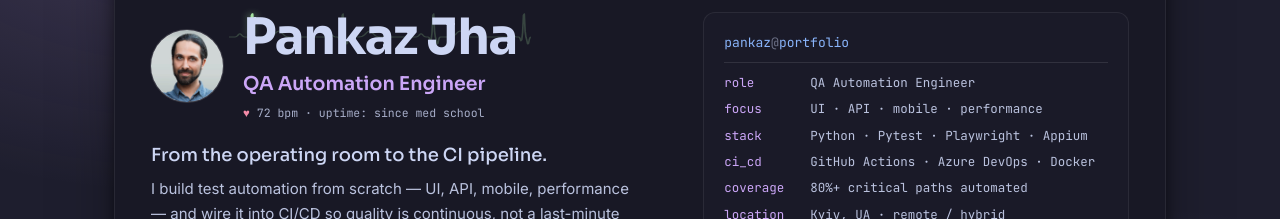
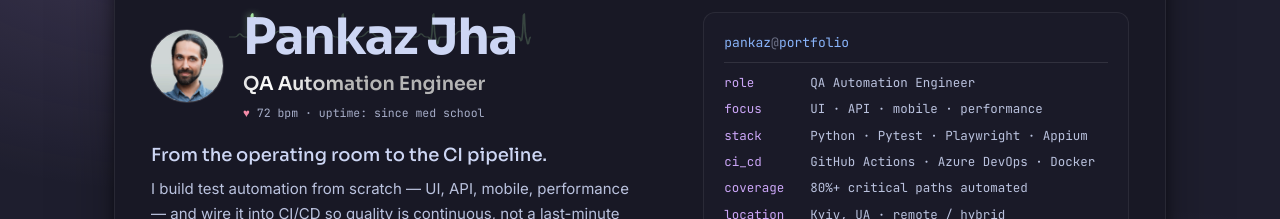
Before and after one commit to p-nk-ss/portfolio, a Next.js app: page / in a window 1280 px wide. Shown: the part 193-412 px from the top of the page. Built offline with nearby package versions, Linux system fonts and the light colour scheme.

Commit message:
feat(hero): blur-in tagline and shimmer role via guarded ReactBits

```diff
--- /dev/null
+++ b/src/components/fx/ShinyAccent.tsx
@@ -0,0 +1,24 @@
+"use client";
+
+import ShinyText from "@/components/reactbits/ShinyText";
+import { useMotionReady } from "./useMotionReady";
+
+/**
+ * Inline shimmer accent (hero role). Animated branch = ReactBits ShinyText.
+ * Static branch = a plain <span> with identical text + classes.
+ */
+export default function ShinyAccent({
+  text,
+  className,
+}: {
+  text: string;
+  className?: string;
+}) {
+  const animate = useMotionReady();
+
+  if (!animate) {
+    return <span className={className}>{text}</span>;
+  }
+
+  return <ShinyText text={text} className={className} speed={5} />;
+}
--- /dev/null
+++ b/src/components/fx/TaglineBlur.tsx
@@ -0,0 +1,35 @@
+"use client";
+
+import BlurText from "@/components/reactbits/BlurText";
+import { useMotionReady } from "./useMotionReady";
+import { FX } from "./fx-config";
+
+/**
+ * Hero tagline. Animated branch = ReactBits BlurText (word blur-in).
+ * Static branch = a plain <p> with identical text + classes, so SSR / no-JS /
+ * reduced-motion renders the real, fully-visible tagline.
+ */
+export default function TaglineBlur({
+  text,
+  className,
+}: {
+  text: string;
+  className?: string;
+}) {
+  const animate = useMotionReady();
+
+  if (!animate) {
+    return <p className={className}>{text}</p>;
+  }
+
+  return (
+    <BlurText
+      text={text}
+      className={className}
+      animateBy="words"
+      direction="bottom"
+      delay={FX.blurDelayMs}
+      stepDuration={FX.blurStep}
+    />
+  );
+}
--- /dev/null
+++ b/src/components/reactbits/ShinyText.tsx
@@ -0,0 +1,131 @@
+import React, { useState, useCallback, useEffect, useRef } from 'react';
+import { motion, useMotionValue, useAnimationFrame, useTransform } from 'motion/react';
+
+interface ShinyTextProps {
+  text: string;
+  disabled?: boolean;
+  speed?: number;
+  className?: string;
+  color?: string;
+  shineColor?: string;
+  spread?: number;
+  yoyo?: boolean;
+  pauseOnHover?: boolean;
+  direction?: 'left' | 'right';
+  delay?: number;
+}
+
+const ShinyText: React.FC<ShinyTextProps> = ({
+  text,
+  disabled = false,
+  speed = 2,
+  className = '',
+  color = '#b5b5b5',
+  shineColor = '#ffffff',
+  spread = 120,
+  yoyo = false,
+  pauseOnHover = false,
+  direction = 'left',
+  delay = 0
+}) => {
+  const [isPaused, setIsPaused] = useState(false);
+  const progress = useMotionValue(0);
+  const elapsedRef = useRef(0);
+  const lastTimeRef = useRef<number | null>(null);
+  const directionRef = useRef(direction === 'left' ? 1 : -1);
+
+  const animationDuration = speed * 1000;
+  const delayDuration = delay * 1000;
+
+  useAnimationFrame(time => {
+    if (disabled || isPaused) {
+      lastTimeRef.current = null;
+      return;
+    }
+
+    if (lastTimeRef.current === null) {
+      lastTimeRef.current = time;
+      return;
+    }
+
+    const deltaTime = time - lastTimeRef.current;
+    lastTimeRef.current = time;
+
+    elapsedRef.current += deltaTime;
+
+    // Animation goes from 0 to 100
+    if (yoyo) {
+      const cycleDuration = animationDuration + delayDuration;
+      const fullCycle = cycleDuration * 2;
+      const cycleTime = elapsedRef.current % fullCycle;
+
+      if (cycleTime < animationDuration) {
+        // Forward animation: 0 -> 100
+        const p = (cycleTime / animationDuration) * 100;
+        progress.set(directionRef.current === 1 ? p : 100 - p);
+      } else if (cycleTime < cycleDuration) {
+        // Delay at end
+        progress.set(directionRef.current === 1 ? 100 : 0);
+      } else if (cycleTime < cycleDuration + animationDuration) {
+        // Reverse animation: 100 -> 0
+        const reverseTime = cycleTime - cycleDuration;
+        const p = 100 - (reverseTime / animationDuration) * 100;
+        progress.set(directionRef.current === 1 ? p : 100 - p);
+      } else {
+        // Delay at start
+        progress.set(directionRef.current === 1 ? 0 : 100);
+      }
+    } else {
+      const cycleDuration = animationDuration + delayDuration;
+      const cycleTime = elapsedRef.current % cycleDuration;
+
+      if (cycleTime < animationDuration) {
+        // Animation phase: 0 -> 100
+        const p = (cycleTime / animationDuration) * 100;
+        progress.set(directionRef.current === 1 ? p : 100 - p);
+      } else {
+        // Delay phase - hold at end (shine off-screen)
+        progress.set(directionRef.current === 1 ? 100 : 0);
+      }
+    }
+  });
+
+  useEffect(() => {
+    directionRef.current = direction === 'left' ? 1 : -1;
+    elapsedRef.current = 0;
+    progress.set(0);
+    // eslint-disable-next-line react-hooks/exhaustive-deps
+  }, [direction]);
+
+  // Transform: p=0 -> 150% (shine off right), p=100 -> -50% (shine off left)
+  const backgroundPosition = useTransform(progress, p => `${150 - p * 2}% center`);
+
+  const handleMouseEnter = useCallback(() => {
+    if (pauseOnHover) setIsPaused(true);
+  }, [pauseOnHover]);
+
+  const handleMouseLeave = useCallback(() => {
+    if (pauseOnHover) setIsPaused(false);
+  }, [pauseOnHover]);
+
+  const gradientStyle: React.CSSProperties = {
+    backgroundImage: `linear-gradient(${spread}deg, ${color} 0%, ${color} 35%, ${shineColor} 50%, ${color} 65%, ${color} 100%)`,
+    backgroundSize: '200% auto',
+    WebkitBackgroundClip: 'text',
+    backgroundClip: 'text',
+    WebkitTextFillColor: 'transparent'
+  };
+
+  return (
+    <motion.span
+      className={`inline-block ${className}`}
+      style={{ ...gradientStyle, backgroundPosition }}
+      onMouseEnter={handleMouseEnter}
+      onMouseLeave={handleMouseLeave}
+    >
+      {text}
+    </motion.span>
+  );
+};
+
+export default ShinyText;
--- a/src/components/sections/Hero.tsx
+++ b/src/components/sections/Hero.tsx
@@ -3,6 +3,8 @@ import Tag from "@/components/ui/Tag";
 import EcgTrace from "@/components/desktop/EcgTrace";
 import { IconFile, IconMail, IconChevronDown } from "@/components/desktop/icons";
 import { hero } from "@/content/site";
+import TaglineBlur from "@/components/fx/TaglineBlur";
+import ShinyAccent from "@/components/fx/ShinyAccent";
 
 const chipAccent = {
   green: "green",
@@ -74,7 +76,7 @@ export default function Hero() {
                       </h1>
                     </span>
                     <p className="mt-2 font-display text-[clamp(15px,2.4vw,19px)] font-medium">
-                      <span className="font-semibold text-mauve">{hero.role}</span>
+                      <ShinyAccent text={hero.role} className="font-semibold text-mauve" />
                     </p>
                     <p className="mt-1.5 font-mono text-[11.5px] text-subtext0">
                       <span className="text-red" aria-hidden="true">
@@ -85,9 +87,10 @@ export default function Hero() {
                   </div>
                 </div>
 
-                <p className="mt-5 max-w-[46ch] font-display text-lg text-text">
-                  {hero.tagline}
-                </p>
+                <TaglineBlur
+                  text={hero.tagline}
+                  className="mt-5 max-w-[46ch] font-display text-lg text-text"
+                />
                 <p className="mt-2 max-w-[52ch] text-[15px] leading-relaxed text-subtext1">
                   {hero.subline}
                 </p>
```
